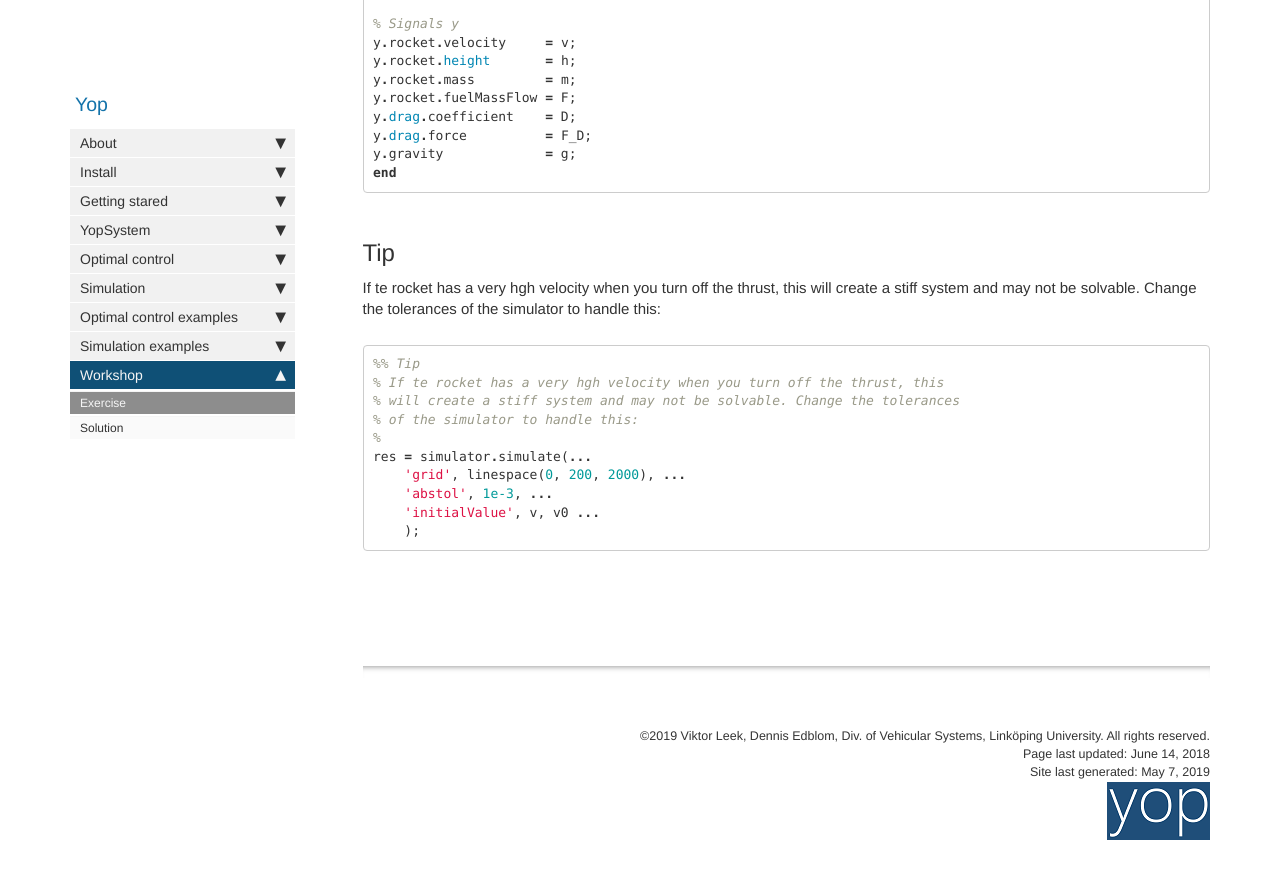
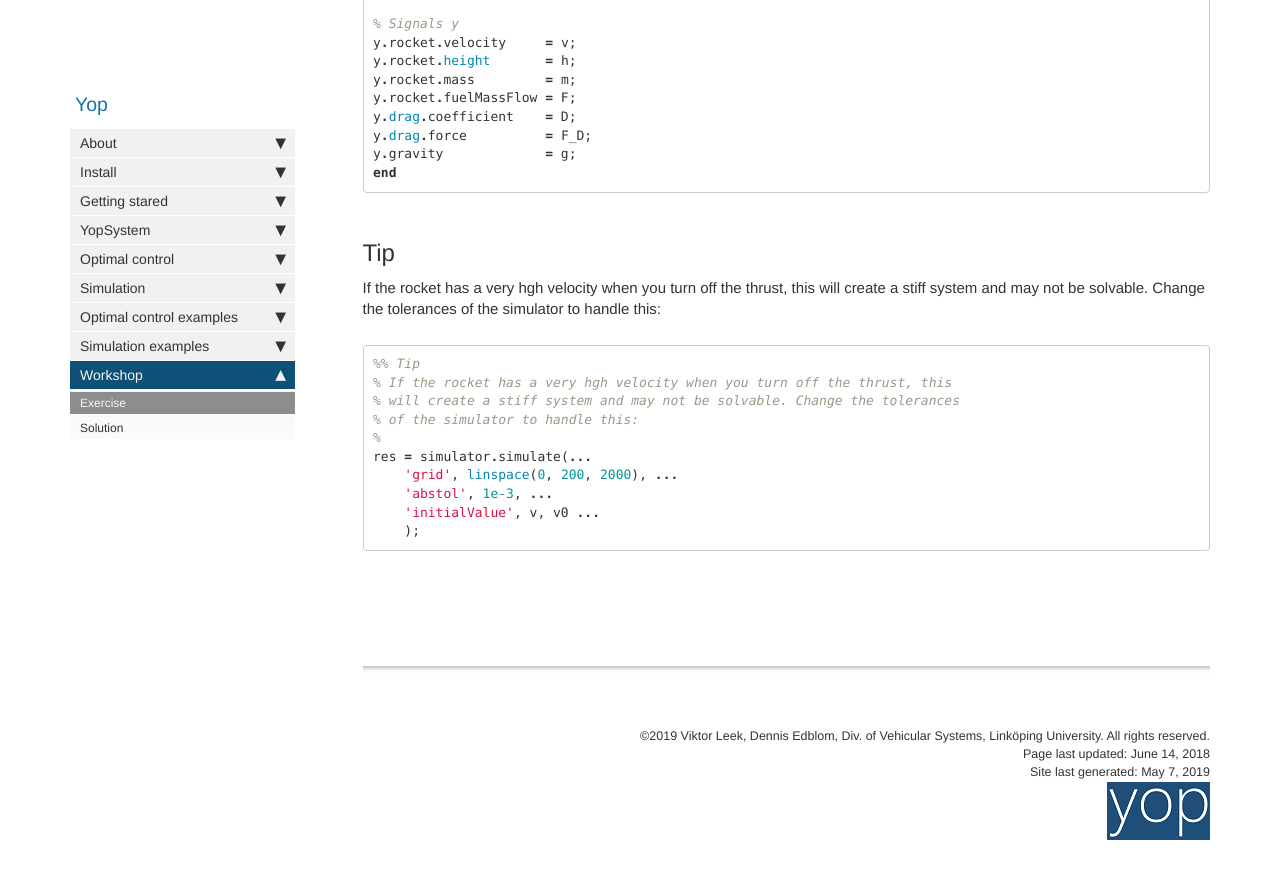
Before and after one commit to yoptimalcontrol/yoptimalcontrol, a Jekyll site: the page built from pages/examples/goddardRocket/goddardInitialEx.md, in a window 1280 px wide and 900 px high, scrolled down 2575 px. Shown: the top 879 px of the window. Built offline with Jekyll 4.4.1, drawn with Linux system fonts in a browser that asks for light colours; nearby versions of some CDN libraries; formulas are drawn with MathJax 3; comment, search, counter and statistics services are not loaded.

Commit message:
fixed spelling

````diff
--- a/pages/examples/goddardRocket/goddardInitialEx.md
+++ b/pages/examples/goddardRocket/goddardInitialEx.md
@@ -145,15 +145,15 @@ end
 ```
 
 ## Tip
-If te rocket has a very hgh velocity when you turn off the thrust, this will create a stiff system and may not be solvable. Change the tolerances of the simulator to handle this:
+If the rocket has a very hgh velocity when you turn off the thrust, this will create a stiff system and may not be solvable. Change the tolerances of the simulator to handle this:
 ```matlab
 %% Tip
-% If te rocket has a very hgh velocity when you turn off the thrust, this
+% If the rocket has a very hgh velocity when you turn off the thrust, this
 % will create a stiff system and may not be solvable. Change the tolerances
 % of the simulator to handle this:
 %
 res = simulator.simulate(...
-    'grid', linespace(0, 200, 2000), ...
+    'grid', linspace(0, 200, 2000), ...
     'abstol', 1e-3, ...
     'initialValue', v, v0 ...
     );
````
